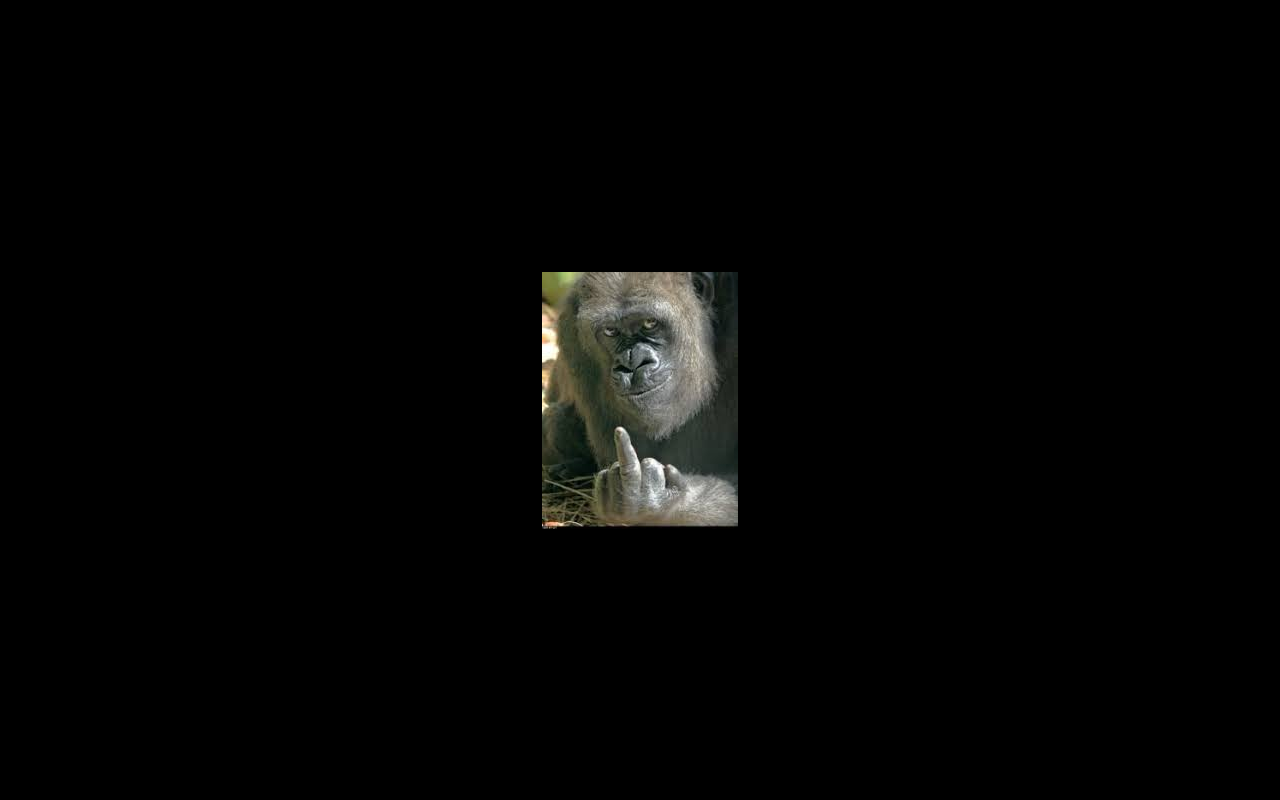
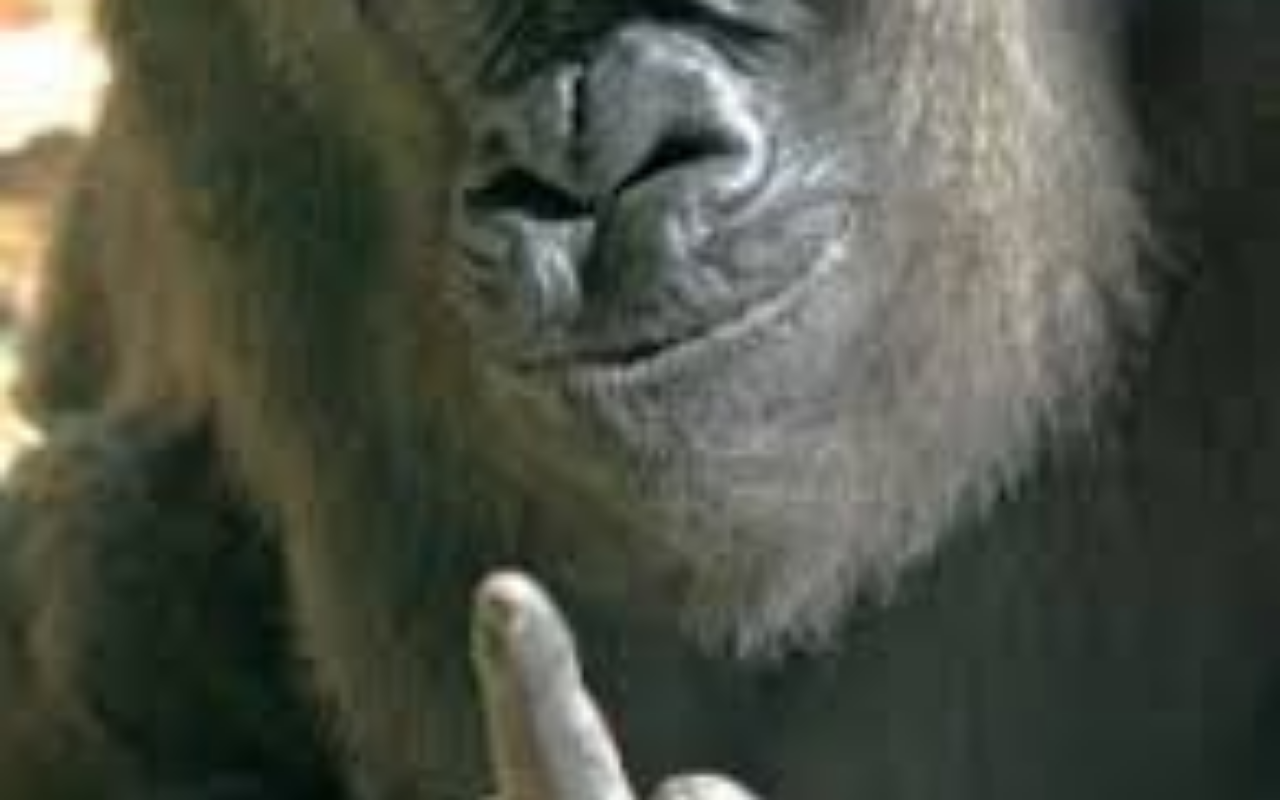
Before and after one commit to HubMaxer/parking, a plain HTML site: page index.html in a window 1280 px wide. Drawn offline with Linux system fonts and the light colour scheme.

Commit message:
Enhance viewport settings and image styling
Updated viewport meta tag and modified CSS for image display.

```diff
--- a/index.html
+++ b/index.html
@@ -2,27 +2,28 @@
 <html lang="cs">
 <head>
     <meta charset="UTF-8">
-    <meta name="viewport" content="width=device-width, initial-scale=1.0">
+    <meta name="viewport" content="width=device-width, initial-scale=1.0, maximum-scale=1.0, user-scalable=no">
     <title>Parkování</title>
     <style>
         body {
             margin: 0;
             padding: 0;
             background-color: #000;
-            display: flex;
-            justify-content: center;
-            align-items: center;
+            width: 100vw;
             height: 100vh;
             overflow: hidden;
             cursor: pointer;
         }
 
         img {
-            max-width: 100vw;
-            max-height: 100vh;
-            object-fit: contain;
+            position: absolute;
+            top: 0;
+            left: 0;
+            width: 100vw;
+            height: 100vh;
+            object-fit: cover;
             opacity: 0;
-            transform: scale(0.95);
+            transform: scale(1.05);
             transition: opacity 1.5s ease-in-out, transform 1.5s ease-in-out;
         }
 
```
